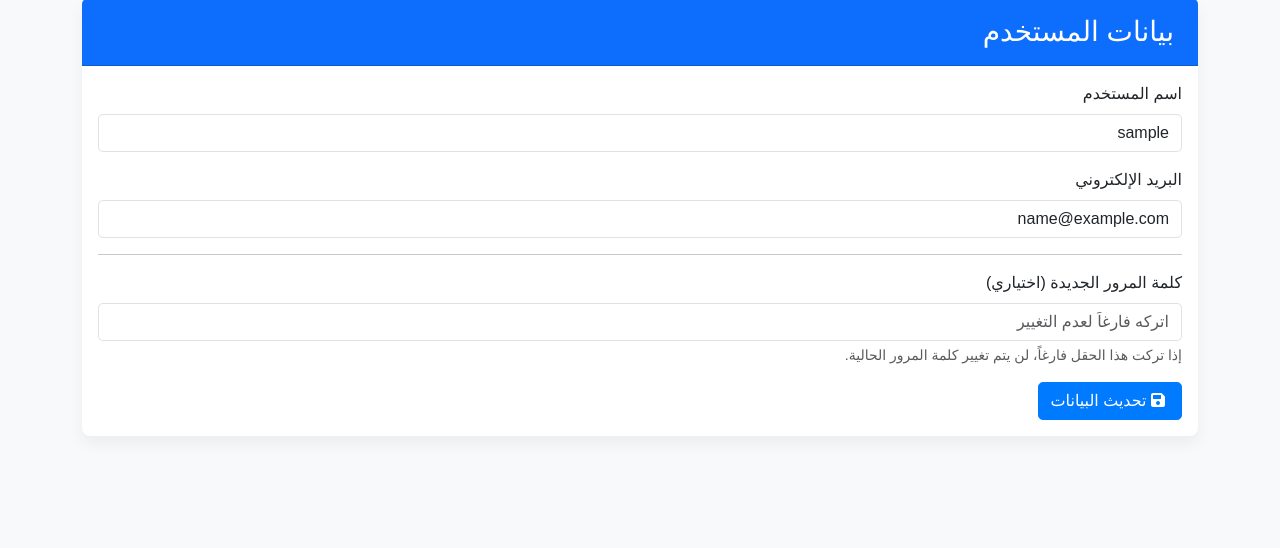
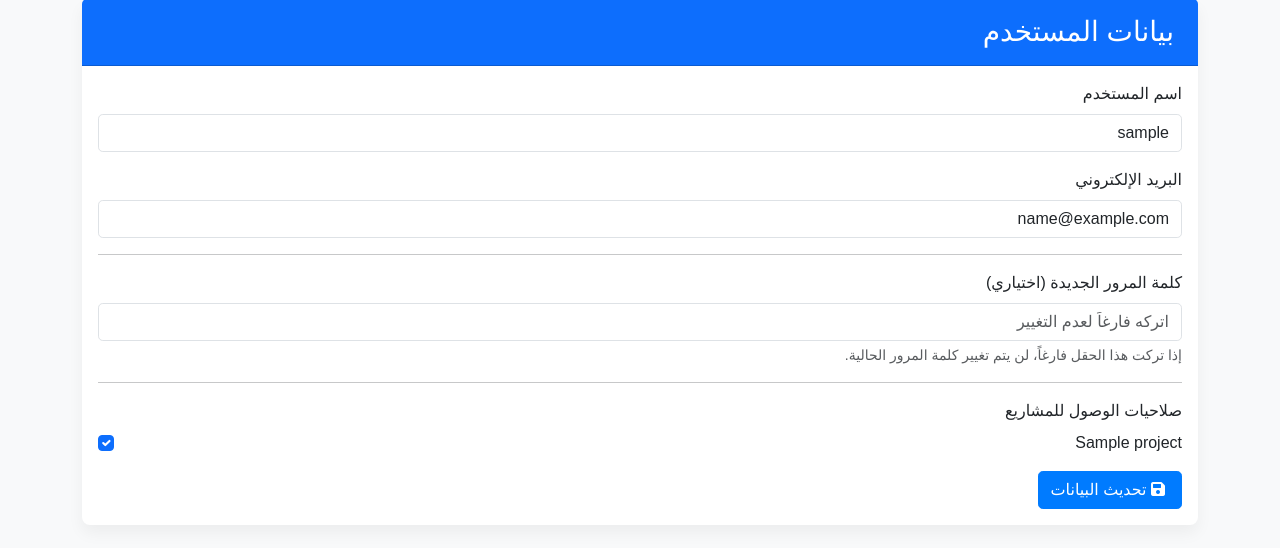
Before and after one commit to ahmedelsawy0003/SawaednaCostApp, a Flask app: page /admin/user/1/edit in a window 1280 px wide. Shown: the part 187-735 px from the top of the page. Run offline with Flask 3, Linux system fonts and the light colour scheme; a user stored in the database is signed in; tables that the repository leaves empty hold one stand-in row (values such as "Sample post").

Commit message:
admincontrol9

```diff
--- a/app/routes/auth_routes.py
+++ b/app/routes/auth_routes.py
@@ -1,11 +1,12 @@
 from flask import Blueprint, render_template, redirect, url_for, flash, request, abort
 from flask_login import login_user, logout_user, login_required, current_user
 from app.models.user import User
+from app.models.project import Project # <<< Add this import
 from app.extensions import db
 
 auth_bp = Blueprint("auth", __name__)
 
-# ... (كل الدوال السابقة تبقى كما هي) ...
+# ... (كل الدوال الأخرى تبقى كما هي) ...
 
 @auth_bp.route("/login", methods=["GET", "POST"])
 def login():
@@ -91,39 +92,50 @@ def demote_user(user_id):
     flash(f"تم تخفيض صلاحيات المستخدم {user_to_demote.username} إلى User بنجاح.", "warning")
     return redirect(url_for('auth.admin_dashboard'))
 
+@auth_bp.route('/admin/user/<int:user_id>/delete', methods=['POST'])
+@login_required
+def delete_user(user_id):
+    if current_user.role != 'admin':
+        abort(403)
+    user_to_delete = User.query.get_or_404(user_id)
+    if user_to_delete.id == current_user.id:
+        flash("لا يمكنك حذف حسابك الخاص.", "danger")
+        return redirect(url_for('auth.admin_dashboard'))
+    db.session.delete(user_to_delete)
+    db.session.commit()
+    flash(f"تم حذف المستخدم {user_to_delete.username} بنجاح.", "success")
+    return redirect(url_for('auth.admin_dashboard'))
+
+# START: Modified edit_user route
 @auth_bp.route('/admin/user/<int:user_id>/edit', methods=['GET', 'POST'])
 @login_required
 def edit_user(user_id):
     if current_user.role != 'admin':
         abort(403)
+
     user_to_edit = User.query.get_or_404(user_id)
+
     if request.method == 'POST':
+        # Update user details
         user_to_edit.username = request.form['username']
         user_to_edit.email = request.form['email']
         new_password = request.form.get('password')
         if new_password:
             user_to_edit.set_password(new_password)
+
+        # Update project associations
+        assigned_project_ids = request.form.getlist('projects')
+        user_to_edit.projects.clear()
+        for project_id in assigned_project_ids:
+            project = Project.query.get(project_id)
+            if project:
+                user_to_edit.projects.append(project)
+
         db.session.commit()
         flash(f"تم تحديث بيانات المستخدم {user_to_edit.username} بنجاح.", "success")
         return redirect(url_for('auth.admin_dashboard'))
-    return render_template('admin/edit_user.html', user=user_to_edit)
 
-# START: New route for deleting a user
-@auth_bp.route('/admin/user/<int:user_id>/delete', methods=['POST'])
-@login_required
-def delete_user(user_id):
-    if current_user.role != 'admin':
-        abort(403)
-
-    user_to_delete = User.query.get_or_404(user_id)
-
-    # Safety check: Admin cannot delete themselves
-    if user_to_delete.id == current_user.id:
-        flash("لا يمكنك حذف حسابك الخاص.", "danger")
-        return redirect(url_for('auth.admin_dashboard'))
-
-    db.session.delete(user_to_delete)
-    db.session.commit()
-    flash(f"تم حذف المستخدم {user_to_delete.username} بنجاح.", "success")
-    return redirect(url_for('auth.admin_dashboard'))
-# END: New route
+    # Fetch all projects to display in the form for GET request
+    projects = Project.query.all()
+    return render_template('admin/edit_user.html', user=user_to_edit, projects=projects)
+# END: Modified route
--- a/templates/admin/edit_user.html
+++ b/templates/admin/edit_user.html
@@ -30,6 +30,24 @@
                 <input type="password" class="form-control" id="password" name="password" placeholder="اتركه فارغاً لعدم التغيير">
                 <div class="form-text">إذا تركت هذا الحقل فارغاً، لن يتم تغيير كلمة المرور الحالية.</div>
             </div>
+
+            <hr>
+            <div class="mb-3">
+                <label class="form-label">صلاحيات الوصول للمشاريع</label>
+                {% if projects %}
+                    {% for project in projects %}
+                        <div class="form-check">
+                            <input class="form-check-input" type="checkbox" name="projects" value="{{ project.id }}" id="project-{{ project.id }}"
+                                   {% if project in user.projects %}checked{% endif %}>
+                            <label class="form-check-label" for="project-{{ project.id }}">
+                                {{ project.name }}
+                            </label>
+                        </div>
+                    {% endfor %}
+                {% else %}
+                    <p class="text-muted">لا توجد مشاريع لإسنادها حالياً.</p>
+                {% endif %}
+            </div>
             <button type="submit" class="btn btn-primary">
                 <i class="fas fa-save me-1"></i> تحديث البيانات
             </button>
```
